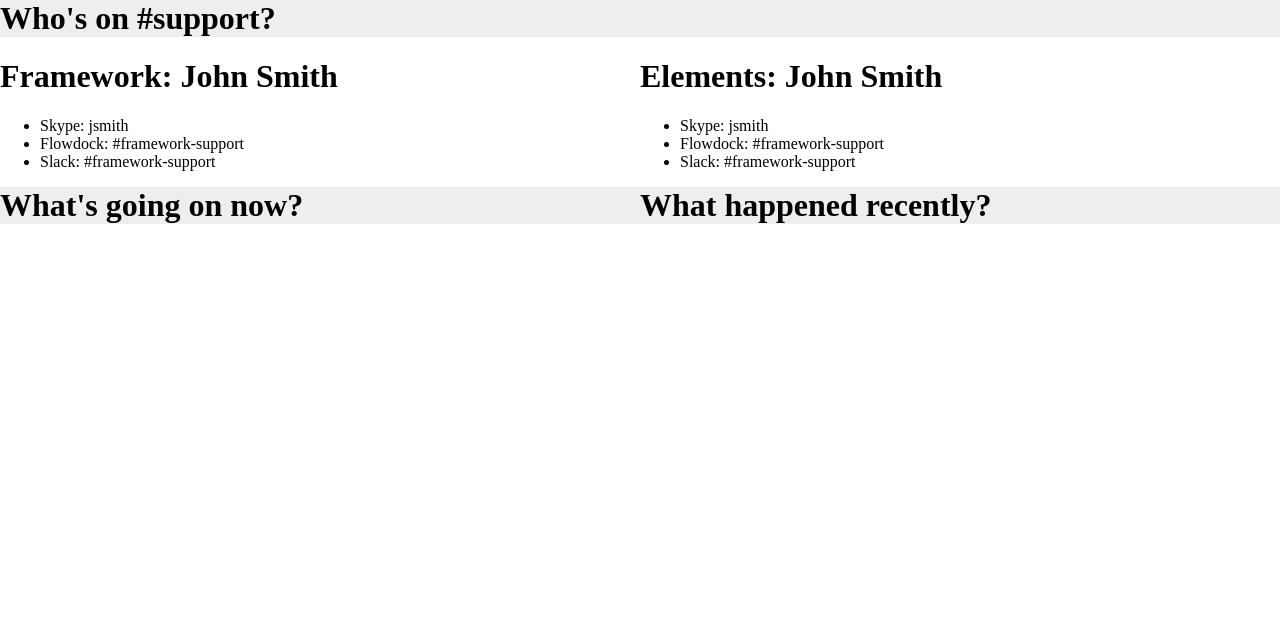
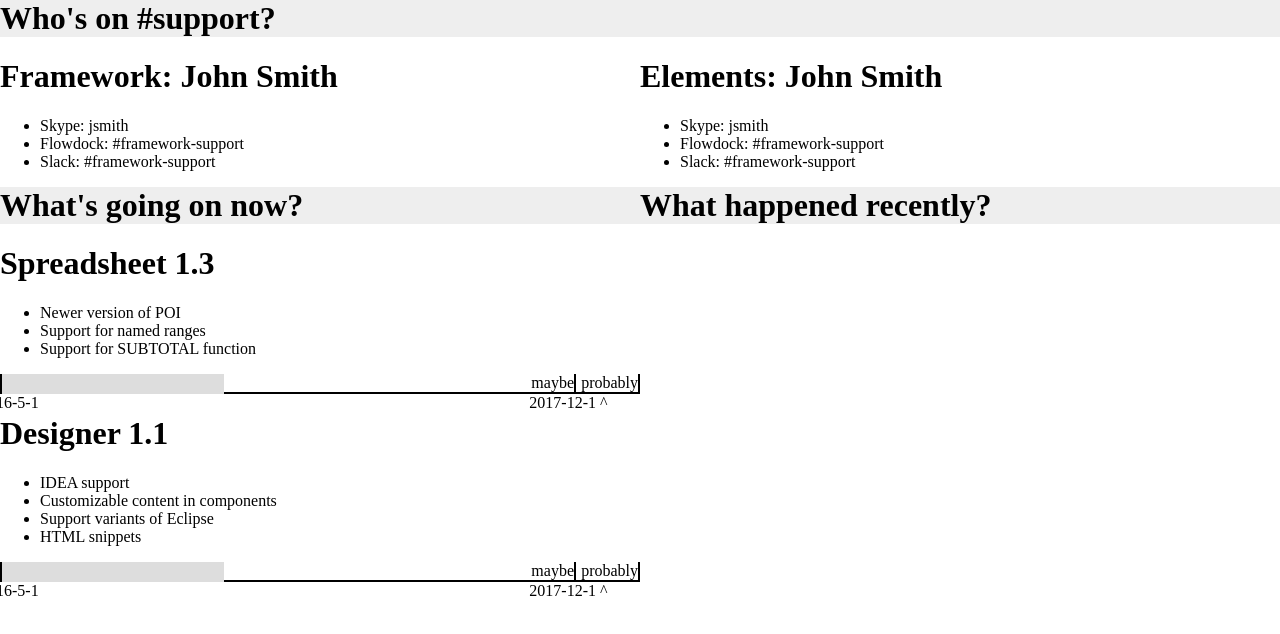
Before and after one commit to wolfie/rad-dashboard, a Vue app: page / in a window 1280 px wide. Shown: the top 634 px of the page. Built offline with nearby package versions, Linux system fonts and the light colour scheme.

Commit message:
initial version of the project progress bar

```diff
--- a/src/components/DashProgress.vue
+++ b/src/components/DashProgress.vue
@@ -1,9 +1,60 @@
 <template>
+  <div>
+    <div v-for="project in projects">
+      <h1>{{ project.name }}</h1>
+      <ul>
+        <li v-for="highlight in project.highlights">{{ highlight }}</li>
+      </ul>
+      <dash-progress-graph
+        :start="project.graphdata.start"
+        :target="project.graphdata.target"
+        :maybe="project.graphdata.maybe"
+        :probably="project.graphdata.probably"></dash-progress-graph>
+    </div>
+  </div>
 </template>
 
 <script>
+  import DashProgressGraph from './DashProgressGraph'
+
   export default {
-    name: 'dash-progress'
+    name: 'dash-progress',
+    components: {
+      DashProgressGraph
+    },
+    data: function() { return {
+      projects: [
+        {
+          name: 'Spreadsheet 1.3',
+          highlights: [
+            'Newer version of POI',
+            'Support for named ranges',
+            'Support for SUBTOTAL function'
+          ],
+          graphdata: {
+            start: new Date('2016-05-01'),
+            target: new Date('2017-12-01'),
+            maybe: new Date('2017-11-01'),
+            probably: new Date('2018-01-01')
+          }
+        },
+        {
+          name: 'Designer 1.1',
+          highlights: [
+            'IDEA support',
+            'Customizable content in components',
+            'Support variants of Eclipse',
+            'HTML snippets'
+          ],
+          graphdata: {
+            start: new Date('2016-05-01'),
+            target: new Date('2017-12-01'),
+            maybe: new Date('2017-11-01'),
+            probably: new Date('2018-01-01')
+          }
+        }
+      ]
+    } }
   }
 </script>
 
--- /dev/null
+++ b/src/components/DashProgressGraph.vue
@@ -0,0 +1,102 @@
+<template>
+  <div class="graph">
+    <div class="timeline">
+      <div class="progress above" :style="{ width: percentager(todayFraction) }"></div>
+      <div class="maybe above" :style="{ right: percentager(1-maybeFraction) }">maybe</div>
+      <div class="probably above" :style="{ right: percentager(1-probablyFraction) }">probably</div>
+      <div class="start underneath">{{ start | dateformatter }}</div>
+      <div class="target underneath" :style="{ right: percentager(1-targetFraction) }">{{ target | dateformatter }} ^</div>
+    </div>
+  </div>
+</template>
+
+<script>
+  export default {
+    name: 'dash-progress-graph',
+    props: {
+      start: { type: Date, required: true },
+      target: { type: Date, required: true },
+      maybe: { type: Date, required: true },
+      probably: { type: Date, required: true }
+    },
+    computed: {
+      startTime: function() {
+        return this.start.getTime();
+      },
+      maxTime: function () {
+        return (this.target > this.probably) ? this.target.getTime() : this.probably.getTime();
+      },
+      maxTimeRelative: function () {
+        return this.maxTime - this.startTime;
+      },
+      todayFraction: function () {
+        return (new Date().getTime() - this.startTime) / this.maxTimeRelative;
+      },
+      maybeFraction: function () {
+        return (this.maybe.getTime() - this.startTime) / this.maxTimeRelative;
+      },
+      probablyFraction: function () {
+        return (this.probably.getTime() - this.startTime) / this.maxTimeRelative;
+      },
+      targetFraction: function () {
+        return (this.target.getTime() - this.startTime) / this.maxTimeRelative;
+      }
+    },
+    filters: {
+      /** @param {Date} date */
+      dateformatter: function(date) {
+        return `${date.getUTCFullYear()}-${date.getUTCMonth() + 1}-${date.getUTCDate()}`
+      }
+    },
+    methods: {
+      /** @param {number} number */
+      percentager: function(number) {
+        return (number * 100) + '%';
+      }
+    }
+  }
+</script>
+
+<style scoped>
+  .graph {
+    width: 100%;
+    position: relative;
+    box-sizing: border-box;
+  }
+
+  .timeline {
+    border-left: 2px solid black;
+    border-bottom: 2px solid black;
+    box-sizing: border-box;
+    height: 20px;
+  }
+
+  .progress {
+    background-color: #ddd;
+    height: 100%;
+  }
+
+  .start {
+    left: -20px;
+  }
+
+  .underneath, .above {
+    position: absolute;
+  }
+
+  .underneath {
+    top: 20px;
+  }
+
+  .above {
+    top: 0;
+  }
+
+  .start {
+    position: absolute;
+  }
+
+  .maybe, .probably {
+    border-right: 2px solid black;
+  }
+</style>
```
